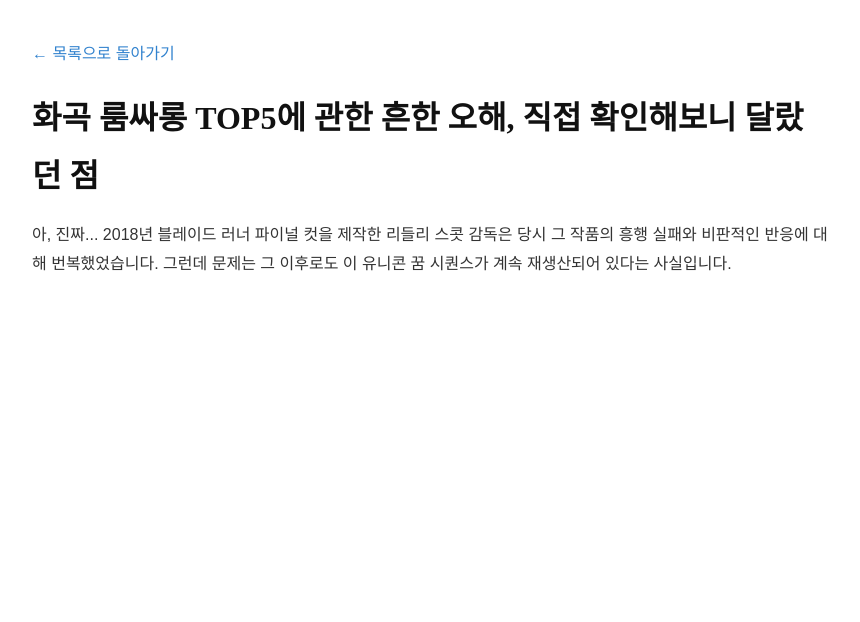
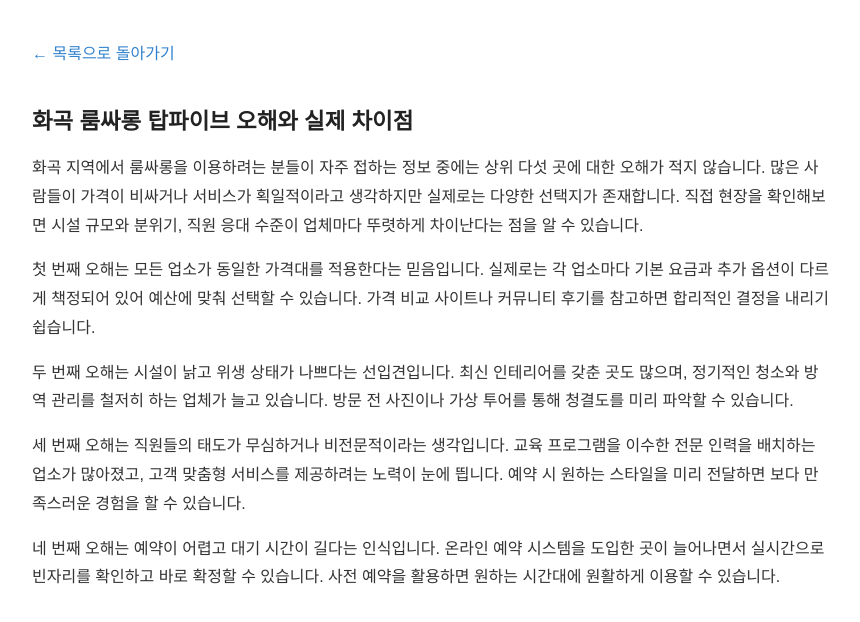
Before and after one commit to cosmos0111-cmyk/bp-t3b04-hg-room-top5-1, a plain HTML site: page posts/myth-001-areu6i.html in a window 1280 px wide. Shown: the whole page, without its empty margins (208-1068 px from the left). Drawn offline with Linux system fonts and the light colour scheme.

Commit message:
fix: 프롬프트 유출·한자 조각·반복 파손 제거 (1 files)

```diff
--- a/posts/myth-001-areu6i.html
+++ b/posts/myth-001-areu6i.html
@@ -22,10 +22,12 @@
     <a href="../index.html">← 목록으로 돌아가기</a>
   </header>
   <main>
-    <h1>화곡 룸싸롱 TOP5에 관한 흔한 오해, 직접 확인해보니 달랐던 점</h1>
-    <article>
-      <p>아, 진짜... 2018년 블레이드 러너 파이널 컷을 제작한 리들리 스콧 감독은 당시 그 작품의 흥행 실패와 비판적인 반응에 대해 번복했었습니다. 그런데 문제는 그 이후로도 이 유니콘 꿈 시퀀스가 계속 재생산되어 있다는 사실입니다.</p>
-
+<h2>화곡 룸싸롱 탑파이브 오해와 실제 차이점</h2>
+<p>화곡 지역에서 룸싸롱을 이용하려는 분들이 자주 접하는 정보 중에는 상위 다섯 곳에 대한 오해가 적지 않습니다. 많은 사람들이 가격이 비싸거나 서비스가 획일적이라고 생각하지만 실제로는 다양한 선택지가 존재합니다. 직접 현장을 확인해보면 시설 규모와 분위기, 직원 응대 수준이 업체마다 뚜렷하게 차이난다는 점을 알 수 있습니다.</p>
+<p>첫 번째 오해는 모든 업소가 동일한 가격대를 적용한다는 믿음입니다. 실제로는 각 업소마다 기본 요금과 추가 옵션이 다르게 책정되어 있어 예산에 맞춰 선택할 수 있습니다. 가격 비교 사이트나 커뮤니티 후기를 참고하면 합리적인 결정을 내리기 쉽습니다.</p>
+<p>두 번째 오해는 시설이 낡고 위생 상태가 나쁘다는 선입견입니다. 최신 인테리어를 갖춘 곳도 많으며, 정기적인 청소와 방역 관리를 철저히 하는 업체가 늘고 있습니다. 방문 전 사진이나 가상 투어를 통해 청결도를 미리 파악할 수 있습니다.</p>
+<p>세 번째 오해는 직원들의 태도가 무심하거나 비전문적이라는 생각입니다. 교육 프로그램을 이수한 전문 인력을 배치하는 업소가 많아졌고, 고객 맞춤형 서비스를 제공하려는 노력이 눈에 띕니다. 예약 시 원하는 스타일을 미리 전달하면 보다 만족스러운 경험을 할 수 있습니다.</p>
+<p>네 번째 오해는 예약이 어렵고 대기 시간이 길다는 인식입니다. 온라인 예약 시스템을 도입한 곳이 늘어나면서 실시간으로 빈자리를 확인하고 바로 확정할 수 있습니다. 사전 예약을 활용하면 원하는 시간대에 원활하게 이용할 수 있습니다.</p>
 </main>
 </body>
 </html>
```
